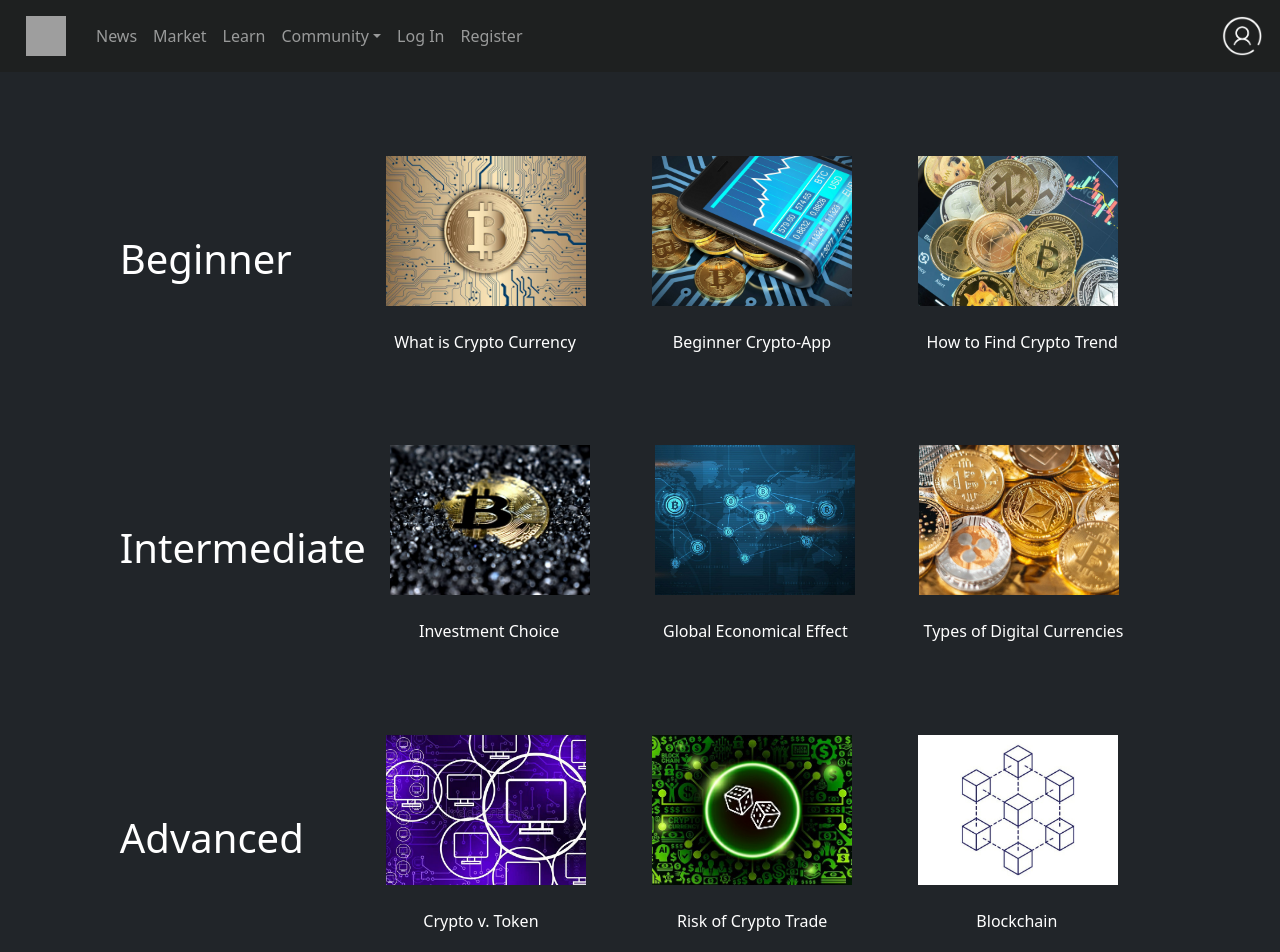
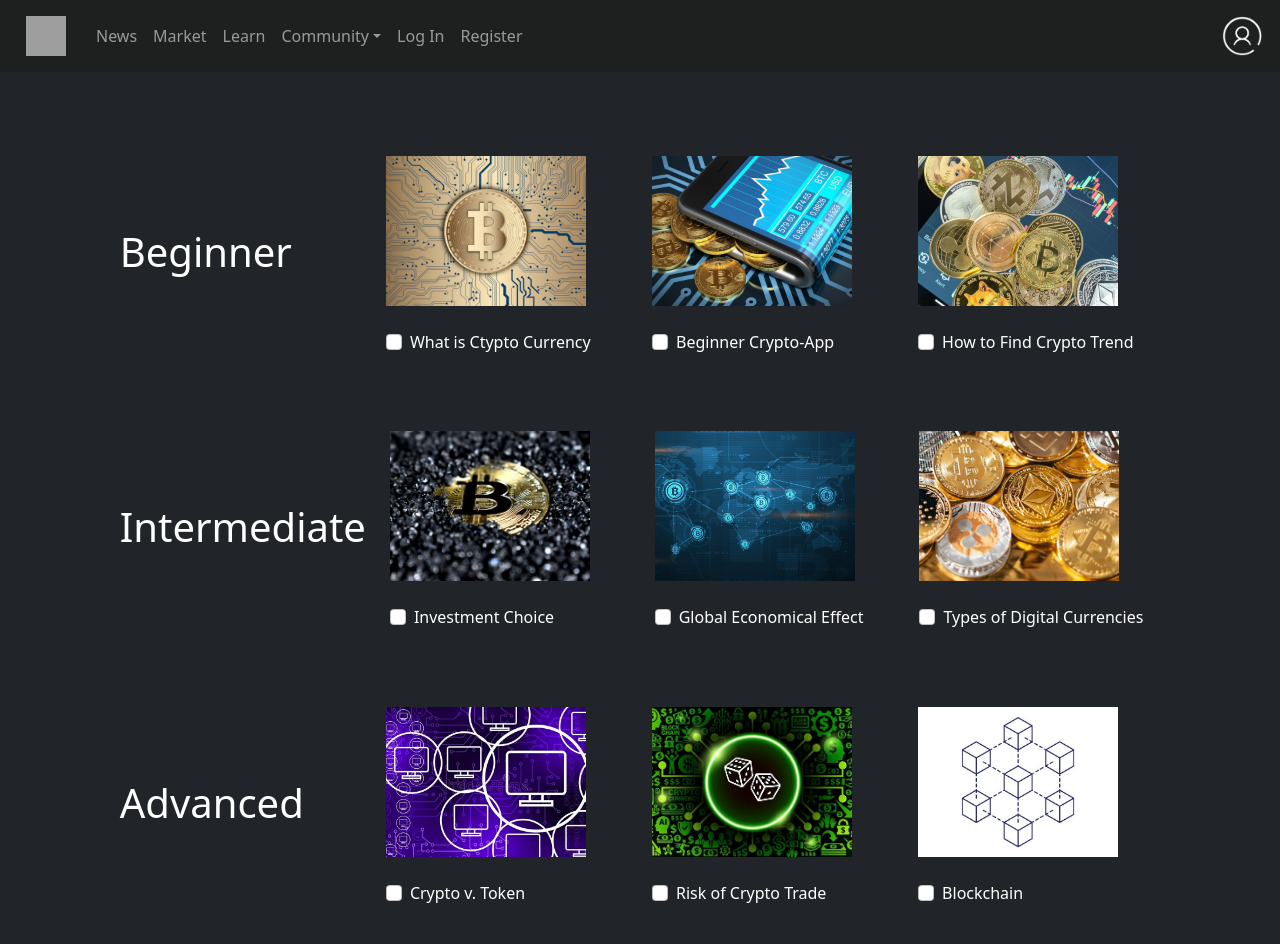
Before and after one commit to UTSCCSCC01/finalprojectw22-bc-hub, a React (Create React App) app in the folder frontend/: page /education in a window 1280 px wide. Shown: the top 952 px of the page. Built offline with nearby package versions, Linux system fonts and the light colour scheme; grey boxes are pictures that could not be loaded.

Commit message:
[BH-37] add cehckbox for post request

```diff
--- a/frontend/src/components/Pages/Educational/EducationPage.js
+++ b/frontend/src/components/Pages/Educational/EducationPage.js
@@ -1,5 +1,5 @@
 import React from 'react'
-import { Col, Container, Row } from 'react-bootstrap';
+import { Col, Container, Row, Form } from 'react-bootstrap';
 import './EducationPage.css';
 import NavBar from '../../NavBar/NavBar';
 // import image
@@ -28,7 +28,7 @@ function EducationPage() {
               </a>
               <br/>
               <br/>
-              <p>  What is Crypto Currency</p>
+              <Form.Check label='What is Ctypto Currency' />
           </Col>
 
 
@@ -38,7 +38,7 @@ function EducationPage() {
           </a>
           <br/>
           <br/>
-          <p>     Beginner Crypto-App</p>
+          <Form.Check label='Beginner Crypto-App' />
           </Col>
 
           <Col>
@@ -47,7 +47,7 @@ function EducationPage() {
           </a>
           <br/>
           <br/>
-          <p>  How to Find Crypto Trend</p>
+          <Form.Check label='How to Find Crypto Trend' />
           </Col>
         </Row>
 
@@ -59,7 +59,7 @@ function EducationPage() {
           </a>
           <br/>
           <br/>
-          <p>       Investment Choice</p>
+          <Form.Check label=' Investment Choice' />
           </Col>
 
           <Col><a href='https://thedailyguardian.com/impact-of-cryptocurrencies-on-the-economy/' target={'blank'}>
@@ -67,7 +67,7 @@ function EducationPage() {
           </a>
           <br/>
           <br/>
-          <p>  Global Economical Effect</p>
+          <Form.Check label='Global Economical Effect' />
           </Col>
 
           <Col><a href='https://www.sofi.com/learn/content/understanding-the-different-types-of-cryptocurrency/' target={'blank'}>
@@ -75,7 +75,7 @@ function EducationPage() {
           </a>
           <br/>
           <br/>
-          <p> Types of Digital Currencies</p>
+          <Form.Check label='Types of Digital Currencies' />
           </Col>
         </Row>
 
@@ -87,7 +87,7 @@ function EducationPage() {
           </a>
           <br/>
           <br/>
-          <p>         Crypto v. Token</p>
+          <Form.Check label=' Crypto v. Token' />
           </Col>
 
           <Col><a href='https://www.cmcmarkets.com/en/learn-cryptocurrencies/what-are-the-risks' target={'blank'}>
@@ -95,7 +95,7 @@ function EducationPage() {
           </a>
           <br/>
           <br/>
-          <p>      Risk of Crypto Trade</p>
+          <Form.Check label='Risk of Crypto Trade' />
           </Col>
 
           <Col><a href='https://www.youtube.com/watch?v=SSo_EIwHSd4' target={'blank'}>
@@ -103,7 +103,7 @@ function EducationPage() {
           </a>
           <br/>
           <br/>
-          <p>              Blockchain</p>
+          <Form.Check label='Blockchain' />
           </Col>
         </Row>
 
```
